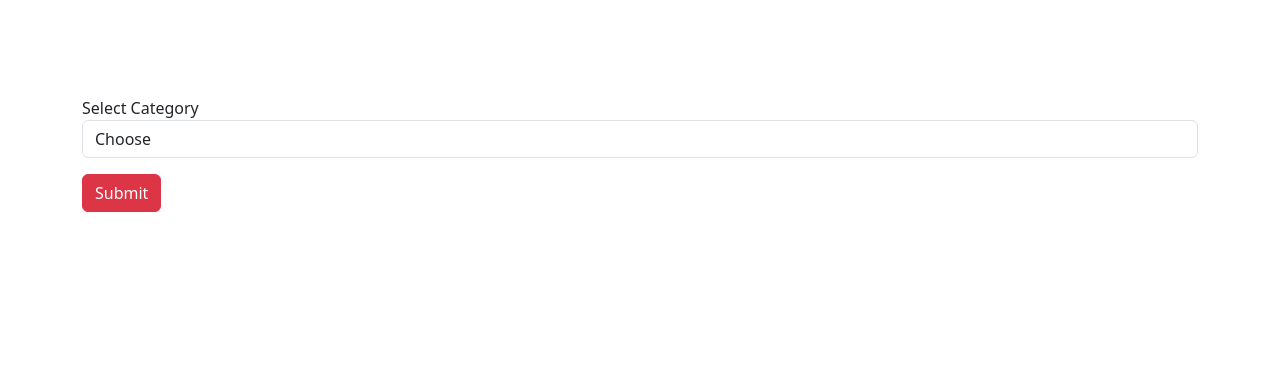
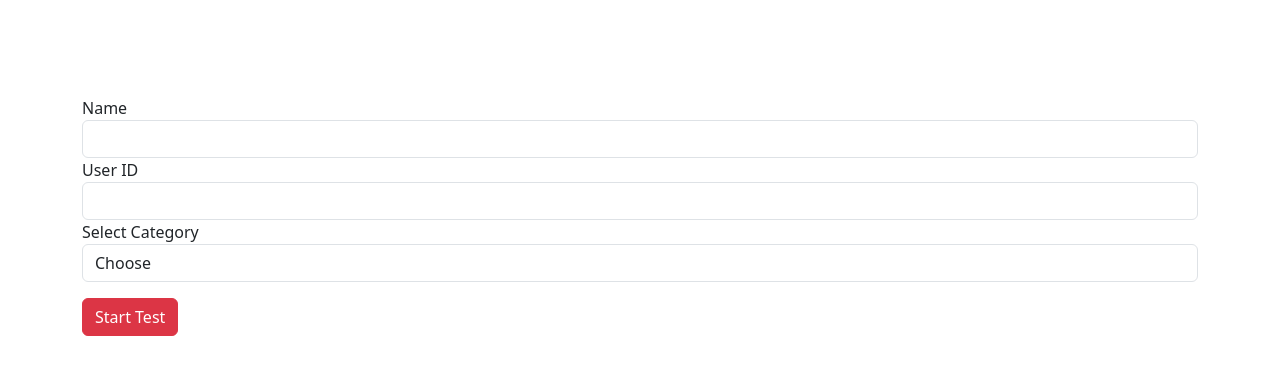
Before and after one commit to Visthebeast/Django-Aptitude-app, a Django app: page / in a window 1280 px wide. Shown: the top 375 px of the page. Run offline with Django 4.2, Linux system fonts and the light colour scheme; data comes from the database, SQL or seed files in the repository; both versions use the stored data as it was after the commit.

Commit message:
Basic frontend and bcackend set

```diff
--- a/playground/models.py
+++ b/playground/models.py
@@ -10,6 +10,7 @@
 
     class Meta:
         abstract = True
+
 
 class Category(BaseModel):
     category_name = models.CharField(max_length=100)
@@ -45,3 +46,26 @@
 
     def __str__(self) -> str:
         return self.answer
+
+
+
+# #
+
+class User(BaseModel):
+    name = models.CharField(max_length=100)
+    user_id = models.CharField(max_length=50, unique=True)
+    score = models.IntegerField(default=0)
+
+    def __str__(self):
+        return f"{self.name} ({self.user_id})"
+
+class UserResponse(BaseModel):
+    user = models.ForeignKey(User, related_name='responses', on_delete=models.CASCADE)
+    question = models.ForeignKey(Questions, related_name='responses', on_delete=models.CASCADE)
+    selected_answer = models.ForeignKey(Answer, related_name='responses', on_delete=models.CASCADE)
+    is_correct = models.BooleanField(default=False)
+
+    def __str__(self):
+        return f"{self.user.name} - {self.question.question}"
+
+# #
--- a/playground/templates/home.html
+++ b/playground/templates/home.html
@@ -10,17 +10,26 @@
     <h1></h1>
     <div class="container mt-5 pt-5">
         <div class="col -md-6 mx-auto">
-            <form>
+         <!-- home.html -->
+            <form method="GET" action="{% url 'mcq' %}">
+                <div class="form-group">
+                    <label for="name">Name</label>
+                    <input type="text" name="name" class="form-control" required>
+                </div>
+                <div class="form-group">
+                    <label for="user_id">User ID</label>
+                    <input type="text" name="user_id" class="form-control" required>
+                </div>
                 <div class="form-group">
                     <label>Select Category</label>
                     <select name="category" class="form-control">
-                        <option value="Choose">Choose</option>
+                        <option value="">Choose</option>
                         {% for category in categories %}
                         <option value="{{category.category_name}}">{{category.category_name}}</option>
                         {% endfor %}
                     </select>
                 </div>
-                <button class="btn btn-danger mt-3">Submit</button>
+                <button type="submit" class="btn btn-danger mt-3">Start Test</button>
             </form>
         </div>
     </div>
--- a/playground/urls.py
+++ b/playground/urls.py
@@ -4,5 +4,6 @@
 urlpatterns = [
     path('', views.home,name="home"),
     path('api/get-mcq/',views.get_mcq, name="get_mcq"),
-    path('mcq/',views.mcq,name="mcq")
+    path('mcq/',views.mcq,name="mcq"),
+    path('submit-mcq/', views.submit_mcq, name="submit_mcq"),
 ]
--- a/playground/views.py
+++ b/playground/views.py
@@ -2,6 +2,8 @@
 from django.http import HttpResponse, JsonResponse
 from .models import *
 import random
+from django.views.decorators.csrf import csrf_exempt
+
 
 def home(request):
     context = {'categories' : Category.objects.all()}
@@ -11,12 +13,76 @@
 
     return render(request,'home.html',context)
 
+# #
 def mcq(request):
-    return render(request , 'quiz.html' )
+    name = request.GET.get('name')
+    user_id = request.GET.get('user_id')
+    category = request.GET.get('category')
+
+    if not name or not user_id:
+        return redirect('home')
+
+    user, created = User.objects.get_or_create(name=name, user_id=user_id)
+
+    context = {
+        'user': user,
+        'category': category,
+    }
+
+    return render(request, 'mcq.html', context)
+
+@csrf_exempt
+def submit_mcq(request):
+    print(request.POST)
+    if request.method == 'POST':
+        user_id = request.POST.get('user_id')
+        try:
+            user = User.objects.get(user_id=user_id)
+        except User.DoesNotExist:
+            return HttpResponse("User not found", status=404)
+
+        questions = Questions.objects.all()
+        score = 0
+
+        for question in questions:
+            selected_answer_text = request.POST.get(f'question_{question.pk}')
+
+            try:
+                selected_answer = Answer.objects.get(question=question, answer=selected_answer_text)
+                correct_answer = Answer.objects.get(question=question, is_correct=True)
+
+                if selected_answer.answer == correct_answer.answer:
+                    score += question.marks
+                    print("correct answer")
+
+                # Save the user's response
+                UserResponse.objects.create(
+                    user=user,
+                    question=question,
+                    selected_answer=selected_answer,
+                    is_correct=(selected_answer.answer == correct_answer.answer)
+                )
+            except Answer.DoesNotExist:
+                print(f"Answer not found for question ID: {question.pk} and selected answer: {selected_answer_text}")
+                continue  # Skip to the next question if the answer is not found
+
+        # Save the score to the user's record
+        user.score = max(score,user.score)
+        user.save()
+
+        return redirect('home')
+
+    return redirect('home')
+# #
 
 def get_mcq(request):
     try:
-        question_objs = list(Questions.objects.all())
+        question_objs = Questions.objects.all()
+
+        if request.GET.get('category'):
+            question_objs = question_objs.filter(category__category_name__icontains = request.GET.get('category'))
+
+        question_objs=list(question_objs)
         data = []
         random.shuffle(question_objs)
         for question_obj in question_objs:
@@ -24,6 +90,7 @@
                 "category":question_obj.category.category_name ,
                 "question":question_obj.question,
                 "marks":question_obj.marks,
+                "uid": question_obj.uid,
                 "answers":question_obj.get_answers()
             })
         payload={'status' :  True, 'data' : data}
```
Also changed, not shown: playground/admin.py (+12 -0 lines), playground/templates/mcq.html (added, +42 -0 lines), db.sqlite3, playground/migrations/0002_user_userresponse.py (added).
